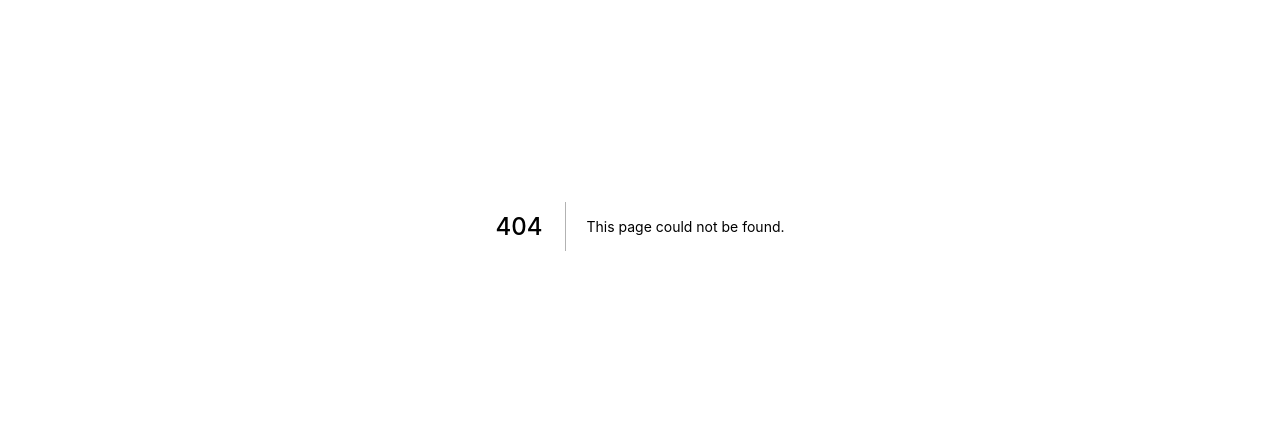
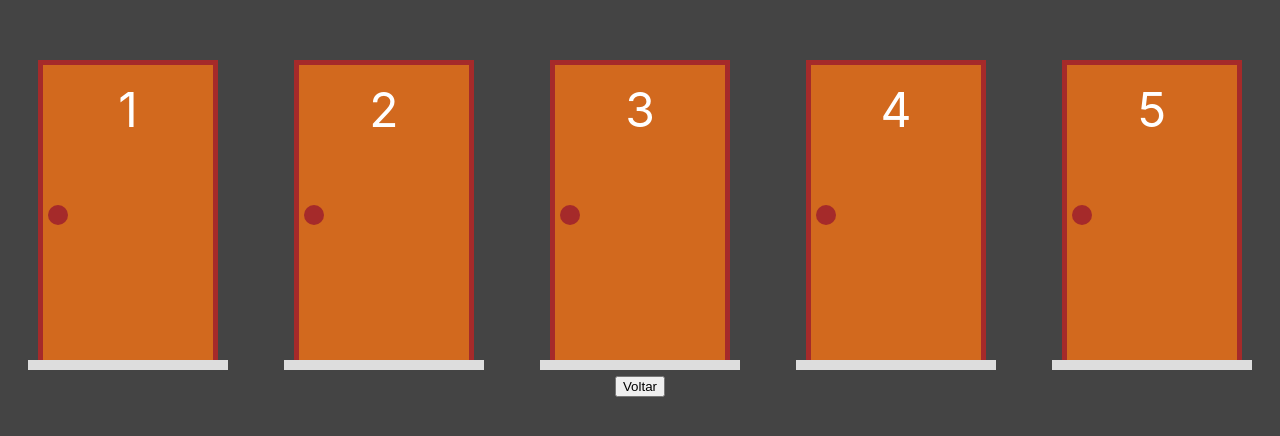
Before and after one commit to AbiezerSidonioJoseOdanacaJunior/portas, a Next.js app: page /jogo in a window 1280 px wide. Before the commit this address had no page. Shown: the part 174-610 px from the top of the page. Built offline with nearby package versions, Linux system fonts and the light colour scheme.

Commit message:
Componente de Jogo parte #1

```diff
--- a/pages/index.tsx
+++ b/pages/index.tsx
@@ -9,7 +9,7 @@ import PortaModel from '../model/porta'
 
 
 export default function Home() {
-  const [portas, setPorta] = useState(criarPorta(3, 2))
+  const [portas, setPorta] = useState(criarPorta(5, 5))
 
   function renderizarPortas() {
     return portas.map(porta => {
--- /dev/null
+++ b/pages/jogo.tsx
@@ -0,0 +1,27 @@
+import styles from '../styles/jogo.module.css'
+import { useState } from 'react'
+import criarPorta, { atualizarPortas } from '../funtions /portas'
+import Porta from '../components/Porta'
+
+
+export default function() {
+    const [portas, setPorta] = useState(criarPorta(5, 5))
+
+  function renderizarPortas() {
+    return portas.map(porta => {
+      return <Porta key={porta.numero} value={porta}
+      onChange={novaPorta => setPorta(atualizarPortas(portas, novaPorta))} />
+    })
+  }
+
+    return (
+        <div id={styles.jogo}>
+            <div className={styles.portas}>
+            {renderizarPortas() }
+            </div>
+            <div className={styles.botoes}>
+                <button>Voltar</button>
+            </div>
+        </div>
+    )
+}
--- /dev/null
+++ b/styles/jogo.module.css
@@ -0,0 +1,14 @@
+#jogo {
+    display: flex;
+    flex-direction: column;
+    justify-content: center;
+    align-items: center;
+    height: 100vh;
+}
+
+.portas {
+    display: flex;
+    align-self: stretch;
+    justify-content: space-around;
+    flex-wrap: wrap;
+}
```
